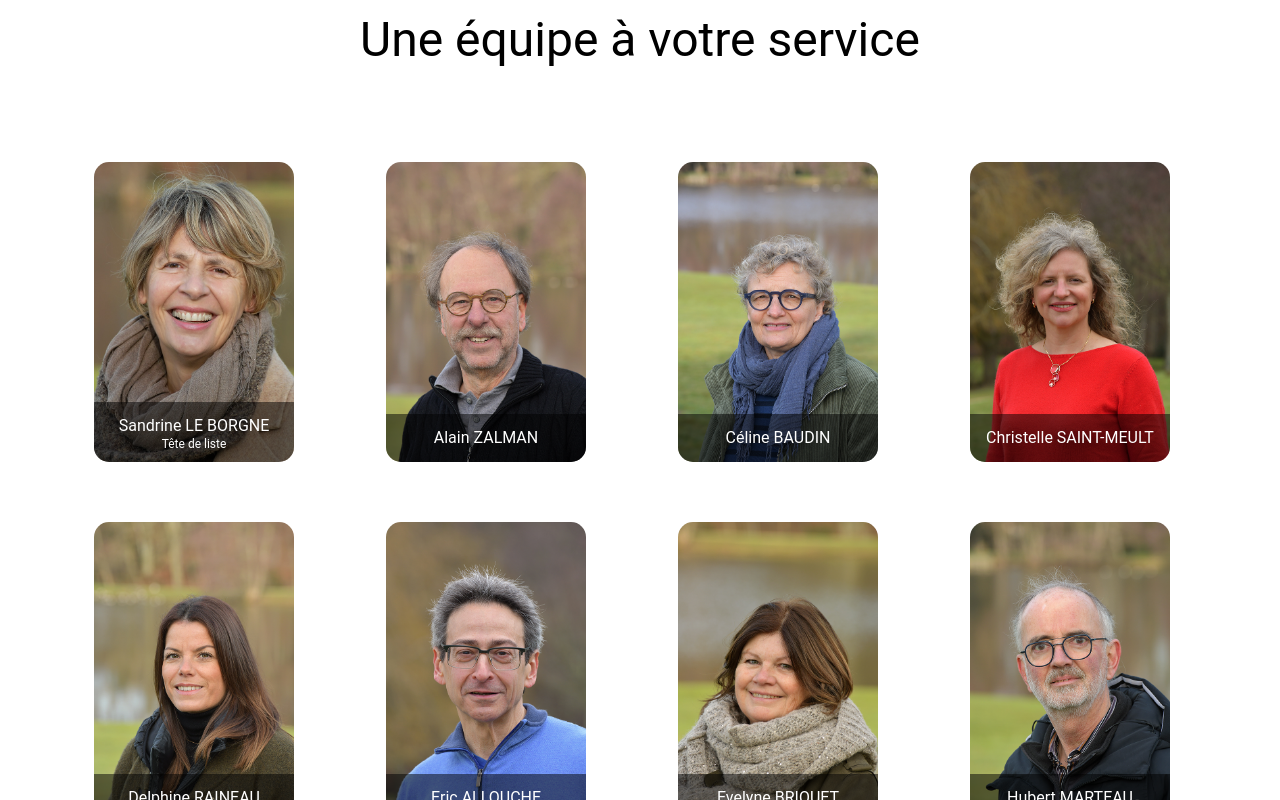
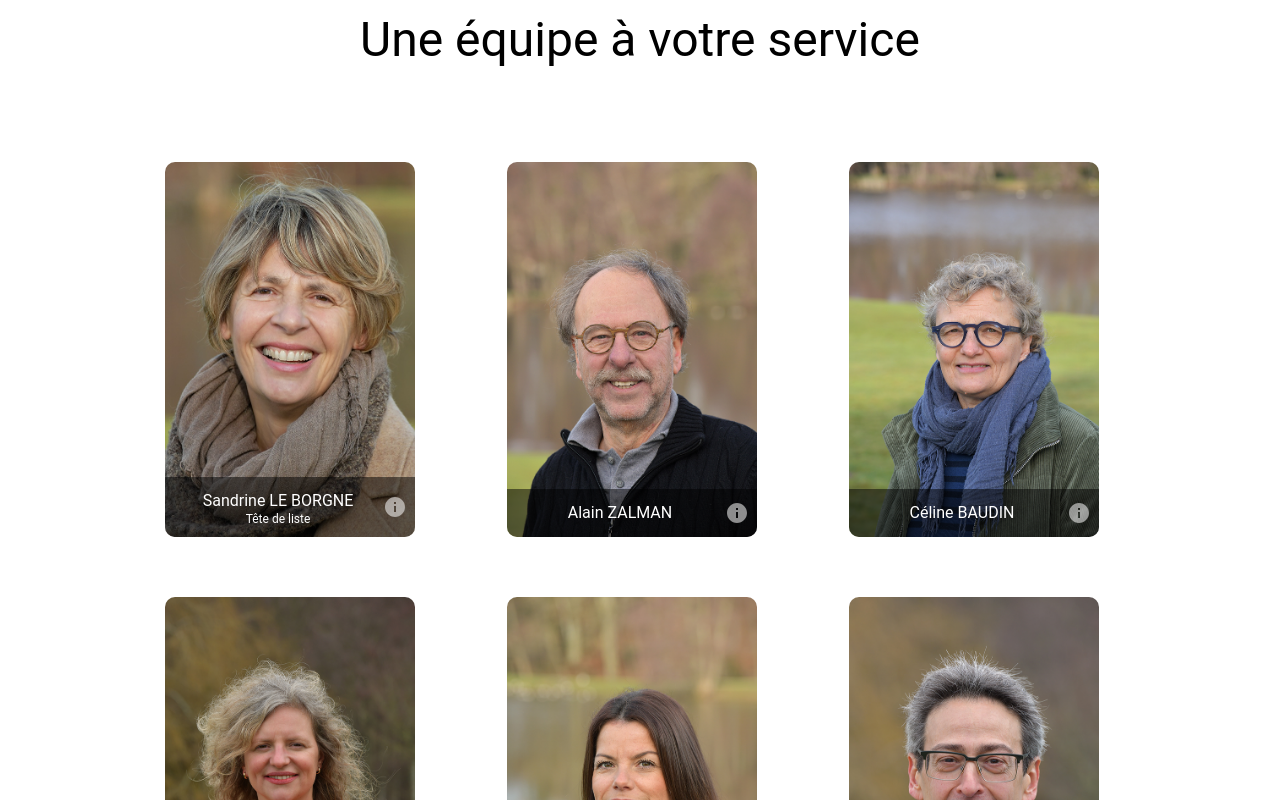
Before and after one commit to marionleborgne/avenir-saint-leger, a React (Create React App) app: page / in a window 1280 px wide. Shown: the part 1740-2540 px from the top of the page. Built offline with nearby package versions, Linux system fonts and the light colour scheme.

Commit message:
bring back hover on button

```diff
--- a/src/components/Avatars/Card.js
+++ b/src/components/Avatars/Card.js
@@ -1,64 +1,26 @@
-import React from 'react';
-import Typography from '@mui/material/Typography';
-import Popover from '@mui/material/Popover';
 import Grid from '@mui/material/Grid';
 import ImageListItem from '@mui/material/ImageListItem';
 import ImageListItemBar from '@mui/material/ImageListItemBar';
 
-export default ({ item }) => {
+import Popover from './Popover';
 
-  const [anchorEl, setAnchorEl] = React.useState(null);
-
-  const handlePopoverOpen = (event) => {
-    setAnchorEl(event.currentTarget);
-  };
-
-  const handlePopoverClose = () => {
-    setAnchorEl(null);
-  };
-
-  const open = Boolean(anchorEl);
-
-  return (
-    <Grid style={{ margin: 30, cursor: 'pointer' }}
-      onMouseEnter={handlePopoverOpen}
-      onMouseLeave={handlePopoverClose}
-    >
-      <ImageListItem style={{ maxWidth: 200 }}>
+export default ({ item }) => (
+  <Grid style={{ padding: 30 }}>
+    <ImageListItem style={{ maxWidth: 250 }}>
       <img
-          style={{ borderRadius: '15px' }}
+        style={{ borderRadius: '10px' }}
         src={item.img}
         alt={item.name}
         loading='lazy'
       />
       <ImageListItemBar
-          style={{ borderBottomLeftRadius: '15px', borderBottomRightRadius: '15px' }}
         title={item.name}
         subtitle={item.summary}
+        style={{ borderBottomLeftRadius: '10px', borderBottomRightRadius: '10px' }}
+        actionIcon={
+          <Popover name={item.name} description={item.description || ''} />
+        }
       />
     </ImageListItem>
-      <Popover
-        id="mouse-over-popover"
-        style={{ pointerEvents: 'none' }}
-        disableScrollLock={true}
-        open={open}
-        anchorEl={anchorEl}
-        anchorOrigin={{
-          vertical: 'bottom',
-          horizontal: 'center',
-        }}
-        transformOrigin={{
-          vertical: 'top',
-          horizontal: 'center',
-        }}
-        onClose={handlePopoverClose}
-        disableRestoreFocus
-      >
-        <div style={{ maxWidth: 400, padding: 20 }}>
-          <Typography variant="h4">{item.name}</Typography>
-          <Typography sx={{ p: 1 }}>{item.description || ''}</Typography>
-        </div>
-      </Popover>
   </Grid>
 );
-};
--- /dev/null
+++ b/src/components/Avatars/Popover.js
@@ -0,0 +1,61 @@
+import React from 'react';
+import Popover from '@mui/material/Popover';
+import Typography from '@mui/material/Typography';
+import IconButton from '@mui/material/IconButton';
+import InfoIcon from '@mui/icons-material/Info';
+
+export default function MouseOverPopover({ name, description }) {
+
+  const [anchorEl, setAnchorEl] = React.useState(null);
+
+  const handlePopoverOpen = (event) => {
+    setAnchorEl(event.currentTarget);
+  };
+
+  const handlePopoverClose = () => {
+    setAnchorEl(null);
+  };
+
+  const open = Boolean(anchorEl);
+
+  return (
+    <div>
+      <Typography
+        aria-owns={open ? 'mouse-over-popover' : undefined}
+        aria-haspopup='true'
+        onMouseEnter={handlePopoverOpen}
+        onMouseLeave={handlePopoverClose}
+      >
+        <IconButton
+          sx={{ color: 'rgba(255, 255, 255, 0.54)' }}
+          aria-label={`info about ${name}`}
+        >
+          <InfoIcon />
+        </IconButton>
+      </Typography>
+      <Popover
+        id="mouse-over-popover"
+        sx={{
+          pointerEvents: 'none',
+        }}
+        open={open}
+        anchorEl={anchorEl}
+        anchorOrigin={{
+          vertical: 'bottom',
+          horizontal: 'left',
+        }}
+        transformOrigin={{
+          vertical: 'top',
+          horizontal: 'left',
+        }}
+        onClose={handlePopoverClose}
+        disableRestoreFocus
+      >
+        <div style={{ maxWidth: 400, padding: 20 }}>
+          <Typography variant="h4">{name}</Typography>
+          <Typography sx={{ p: 1 }}>{description}</Typography>
+        </div>
+      </Popover>
+    </div>
+  );
+}
--- a/src/components/Avatars/index.js
+++ b/src/components/Avatars/index.js
@@ -1 +1,2 @@
 export { default as Avatars } from './Cards';
+export { default as Popover } from './Popover';
```
Lines whose indentation alone changed are shown as unchanged.
